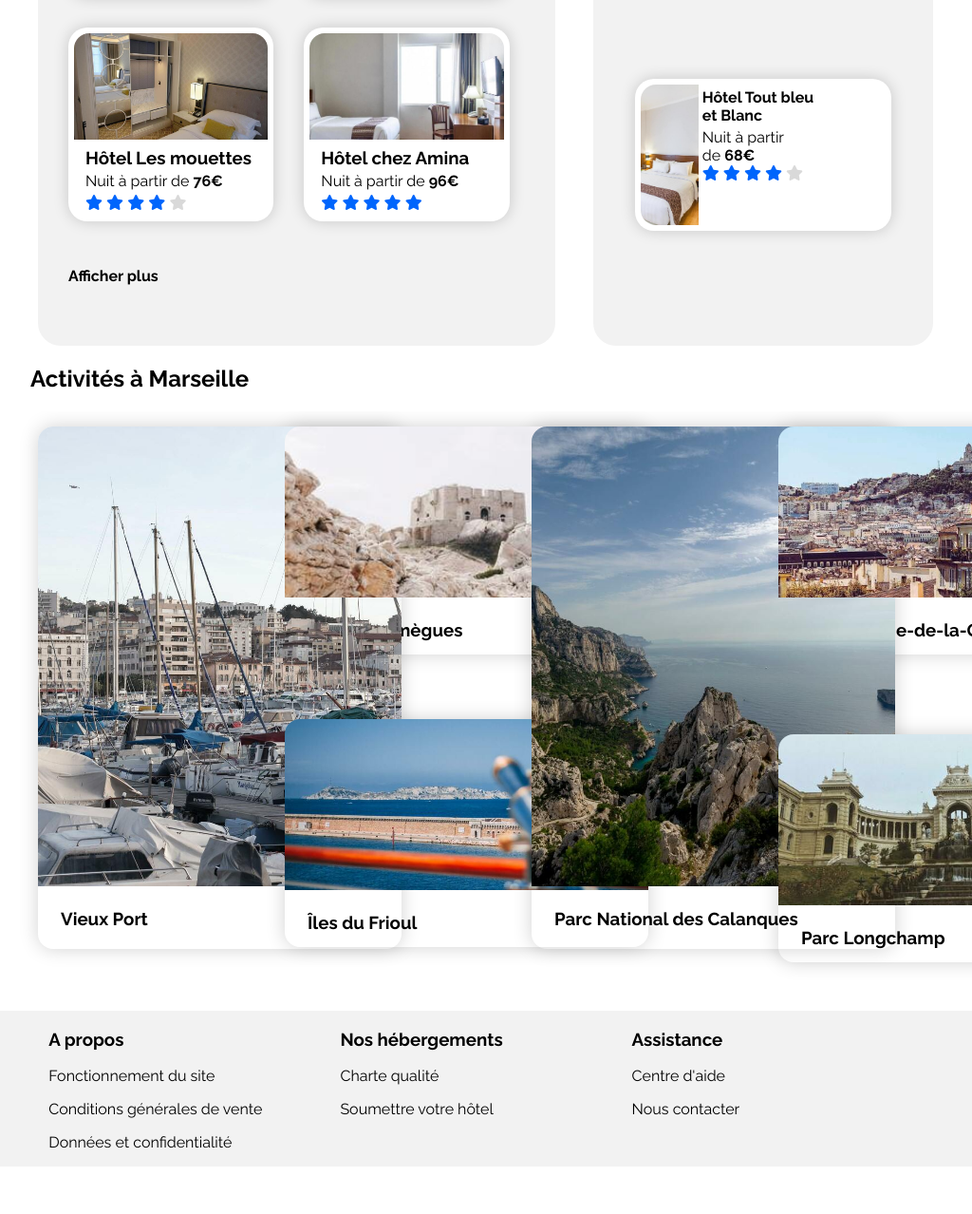
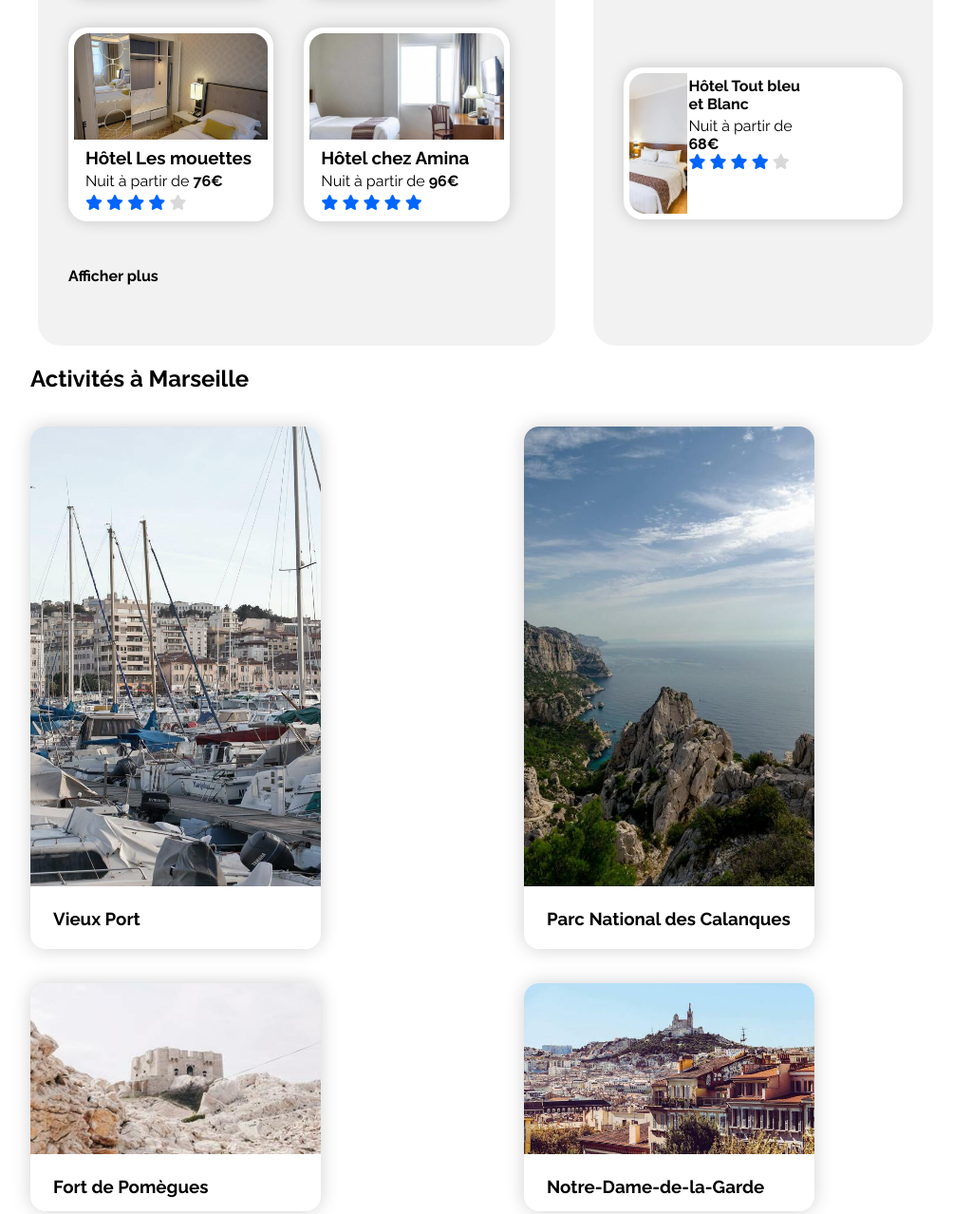
Before and after one commit to TheoCaudan/P2_CaudanTheo, a plain HTML site: page index.html in a window 1024 px wide. Shown: the part 1009-2287 px from the top of the page at 95% size. Before the commit the page ends 2237 px from the top, so only its background shows below. Drawn offline with Linux system fonts and the light colour scheme.

Commit message:
feature responsive for screen 769-1024px completed

```diff
--- a/style/style.css
+++ b/style/style.css
@@ -88,7 +88,6 @@ a {
   text-align: center;
 }
 .searchFormWrapiconIcon { padding-left: 0.1rem }
-
 .searchFormSearchinput {
   border-right: none;
   border-left: none;
@@ -114,13 +113,11 @@ a {
   border: none;
   min-height: 48px;
   border-radius: 0 1rem 1rem 0;
-  padding: 0 3rem;
   font-family: "Raleway", "Sans-serif";
   font-size: 1rem;
   cursor: pointer;
 }
 .searchFormSubmitinputSmallScreen { display:none }
-
 .searchFilters {
   display: flex;
   padding-left: 2rem;
@@ -144,7 +141,6 @@ a {
   font-weight: bold;
 }
 .searchFiltersFilter:last-child { margin-right:0 }
-
 .searchFiltersFilter:hover {
   background-color: #F3F8FF;
   transform: scale(1.025);
@@ -162,7 +158,6 @@ a {
   margin: -2px;
 }
 .searchFiltersFiltersWrapiconIcon { color: blue }
-
 .searchFiltersFilterTitle {
   margin: 0 1rem;
 }
@@ -211,9 +206,7 @@ a {
   grid-template-rows: auto 1fr;
 }
 .hostingMainHeader { grid-column: 1/-1 }
-
 .hostingMainHeaderTitle { margin: 0 }
-
 .hostingMainCard {
   background-color: white;
   border-radius: 1.25rem;
@@ -225,9 +218,7 @@ a {
   cursor: pointer;
 }
 .hostingMainCard:hover { transform: scale(1.025) }
-
 .hostingMainCardFigure { margin: 0 }
-
 .hostingMainCardFigureImg {
   height: 7rem;
   width: 100%;
@@ -237,17 +228,11 @@ a {
   object-fit: cover;
 }
 .hostingMainCardFigureCaptionTitle { margin: 0.25rem 0.75rem 0 0.75rem }
-
 .hostingMainCardDesc { margin: 0.25rem 0.75rem 0.25rem 0.75rem }
-
 .hostingMainCardDescPrice { font-weight: bold }
-
 .hostingMainCardGrade { margin: 0 0.75rem 0.25rem 0.75rem }
-
 .hostingMainCardGradeIcon[data-active=true] { color: #0065FC }
-
 .hostingMainCardGradeIcon[data-active=false] { color: #D9D9D9 }
-
 .hostingMainViewmore {
   font-weight: bold;
   margin-bottom: 1rem;
@@ -286,7 +271,6 @@ a {
   cursor: pointer;
 }
 .popularMainCard:hover { transform: scale(1.025) }
-
 .popularMainCardFigure {
   position: relative;
   min-height: 100%;
@@ -303,17 +287,11 @@ a {
   position: absolute;
 }
 .popularMainCardFigureCaptionTitle { margin: 0.25rem 0.75rem 0 9rem }
-
 .popularMainCardDesc { margin: 0.25rem 0.75rem 0 9rem }
-
 .popularMainCardDescPrice { font-weight: bold }
-
 .popularMainCardGrade { margin: 0 0.75rem 0 9rem }
-
 .popularMainCardGradeIcon[data-active=true] { color: #0065FC }
-
 .popularMainCardGradeIcon[data-active=false] { color: #D9D9D9 }
-
 .activity {
   height: 600px;
   margin-bottom: 80px;
@@ -332,13 +310,9 @@ a {
   padding-left: 2rem;
 }
 .activityMainCardFigure { display: flex }
-
 .activityMainCardFigure a { width: 383px }
-
 .activityMainCardColumn1 a, .activityMainCardColumn3 a { height: 100% }
-
 .activityMainCardColumn2 a, .activityMainCardColumn4 a { height: 50% }
-
 .activityMainCardColumn1 {
   display: flex;
   flex-direction: column;
@@ -416,17 +390,11 @@ a {
   display: inline-block;
 }
 .activityMainCardFigure1:hover { transform: scale(1.025) }
-
 .activityMainCardFigure2:hover { transform: scale(1.025) }
-
 .activityMainCardFigure3:hover { transform: scale(1.025) }
-
 .activityMainCardFigure4:hover { transform: scale(1.025) }
-
 .activityMainCardFigure5:hover { transform: scale(1.025) }
-
 .activityMainCardFigure6:hover { transform: scale(1.025) }
-
 .activityMainCardFigureImg {
   position: relative;
   flex: 1;
@@ -444,7 +412,6 @@ a {
   object-fit: cover;
 }
 .activityMainCardFigureCaptionTitle { margin: 1.2rem 1.5rem }
-
 .footer {
   background-color: #F2F2F2;
   width: 100%;
@@ -455,7 +422,6 @@ a {
   box-sizing: border-box;
 }
 .footerAbout, .footerHosting, .footerHelp { width: 30% }
-
 .footerHostingContent, .footerAboutContent, .footerHelpContent {
   list-style: none;
   margin-left: -2.5rem;
@@ -465,7 +431,6 @@ a {
   margin: 1rem 0;
 }
 .footerContentLink:hover { text-decoration: underline }
-
 @media (min-device-width: 320px) and (max-device-width: 425px) {
   .header {
     grid-template-columns: 50% 50%;
@@ -474,13 +439,11 @@ a {
     margin-right: auto;
   }
   .header-1 { grid-area: 1 / 1 / 2 / 2 }
-
   .headerImg {
     justify-content: center;
     align-content: center;
     height: 2.813rem;
   }
-
   .header-2 {
     grid-area: 1 / 2 / 2 / 3;
     align-self: end;
@@ -508,11 +471,8 @@ a {
     padding-right: 0;
     padding-left: 0;
   }
-
   .headerNav { display: block }
-
   .headerSignup { display: block }
-
   .headerNavLink {
     padding-bottom: 20px;
     width: 104%;
@@ -523,7 +483,6 @@ a {
     border-top: none;
   }
   .headerNavLink[data-active=false] { border: none }
-
   .headerNavLink:hover {
     border-top: none;
     border-bottom: 4px solid #0065FC;
@@ -544,12 +503,10 @@ a {
     justify-content: center;
     align-items: center;
   }
-
   .searchFormWrapicon {
     width: 23px;
     margin-left: 0;
   }
-
   .searchHeaderTitle {
     padding-left: 0;
     width: 320px;
@@ -562,7 +519,6 @@ a {
     margin-right: auto;
     width: 320px;
   }
-
   .searchFormSubmitinputSmallScreen {
     display: block;
     padding: 0;
@@ -580,7 +536,6 @@ a {
     cursor: pointer;
   }
   .searchFormSubmitinput { display: none }
-
   .searchFormSearchinput {
     padding-right: 0;
     min-width: 180px;
@@ -593,7 +548,6 @@ a {
     padding-right: 0;
   }
   .hosting { display: none }
-
   .hosting, .popular, .hostingSmallScreen {
     background-color: white;
   }
@@ -621,7 +575,6 @@ a {
     padding-left: 0;
   }
   .hostingMainHeaderTitle { padding-left: 5px }
-
   .popular {
       padding-top: 20px;
       margin-bottom: 20px;
@@ -639,15 +592,13 @@ a {
     margin-right: auto;
     margin-left: auto;
     width: 275px;
-    padding-left: 18px;}
-
+    padding-left: 18px;
+  }
   .popularMainCard { max-width: 275px }
-
   .popularMainCardFigureImg, .popularMainCardFigureImgSmall {
     width: 48%;
   }
   .activity { display: none }
-
   .activitySmallScreen {
     display: flex;
     flex-direction: column;
@@ -660,7 +611,6 @@ a {
     margin-right: auto;
   }
   .activityHeaderTitle { padding-left: 0 }
-
   .activityMainCardFigure {
     height: 250px;
     margin-left: auto;
@@ -668,7 +618,6 @@ a {
     width: 320px;
     margin-right: auto;
   }
-
   .activityMainCardFigure1, .activityMainCardFigure2, .activityMainCardFigure3,
   .activityMainCardFigure4, .activityMainCardFigure5, .activityMainCardFigure6 {
     height: 250px;
@@ -679,14 +628,11 @@ a {
     border-radius: 0;
   }
   .activityMainCardFigureImg { height: 75% }
-
   .activityMainCardFigureImg, .activityMainCardFigureImgSmall { max-width: 100% }
-
   .footer {
     margin-top: 33px;
     flex-direction: column;
- }
-
+  }
   .footerAbout, .footerHosting, .footerHelp {
     width: 85%;
     padding-left: 15%;
@@ -709,7 +655,6 @@ a {
     padding-right: 0;
   }
   .hosting { display: none }
-
   .popular, .hostingSmallScreen {
     background-color: white;
   }
@@ -722,7 +667,6 @@ a {
     padding-right: 10px;
   }
   .headerNavLink.header-4 { margin-left: 128px }
-
   .hostingSmallScreen {
     display: block;
     border-radius: 0;
@@ -747,7 +691,6 @@ a {
     padding-left: 0;
   }
   .hostingMainHeaderTitle { padding-left: 5px }
-
   .popular {
       padding-top: 20px;
       margin-bottom: 20px;
@@ -765,15 +708,13 @@ a {
     margin-right: auto;
     margin-left: auto;
     width: 275px;
-    padding-left: 18px;}
-
+    padding-left: 18px;
+  }
   .popularMainCard { max-width: 275px }
-
   .popularMainCardFigureImg, .popularMainCardFigureImgSmall {
     width: 48%;
   }
   .activity { display: none }
-
   .activitySmallScreen {
     display: flex;
     flex-direction: column;
@@ -786,7 +727,6 @@ a {
     margin-right: auto;
   }
   .activityHeaderTitle { padding-left: 0 }
-
   .activityMainCardFigure {
     height: 250px;
     margin-left: auto;
@@ -794,7 +734,6 @@ a {
     width: 320px;
     margin-right: auto;
   }
-
   .activityMainCardFigure1, .activityMainCardFigure2, .activityMainCardFigure3,
   .activityMainCardFigure4, .activityMainCardFigure5, .activityMainCardFigure6 {
     height: 250px;
@@ -805,14 +744,11 @@ a {
     border-radius: 0;
   }
   .activityMainCardFigureImg { height: 75% }
-
   .activityMainCardFigureImg, .activityMainCardFigureImgSmall { max-width: 100% }
-
   .footer {
     margin-top: 33px;
     flex-direction: column;
- }
-
+  }
   .footerAbout, .footerHosting, .footerHelp {
     width: 85%;
     padding-left: 15%;
@@ -820,7 +756,6 @@ a {
 }
 @media (min-device-width: 769px) and (max-device-width: 1024px) {
   .hostingPopular { grid-template-columns: 61% 35% }
-
   .hostingMain {
     display: grid;
     column-gap: 2rem;
@@ -829,16 +764,35 @@ a {
     grid-template-rows: auto auto 1fr;
   }
   .popularMainCardFigureCaptionTitle {
-    margin-left: 35%;
+    margin-left: 34%;
     margin-right: 0;
     font-size: medium;
+    width: unset;
   }
-  .popularMainCardDesc { margin-left: 35% }
-
-  .popularMainCardGrade { margin-left: 35% }
+  .popularMainCard { margin: 0 }
+  .popularMainCardDesc { margin-left: 34% }
+  .popularMainCardGrade { margin-left: 34% }
+  .popularMainCardFigureImg, .popularMainCardFigureImgSmall {
+    min-height: 0;
+    height: 148px;
+  }
+  .popularMainCardDesc { margin-left: 34% }
+  .popularMainCardGrade { margin-left: 34% }
+  .activity { height: 1160px }
+  .activityMain { column-count: 2 }
+  .activityMainCard {
+    flex-direction: row;
+    flex-wrap: wrap;
+    margin-left: 0;
+    margin-right: 0;
+  }
+  .activityMainCardColumnBig, .activityMainCardColumnSmall {
+    margin-left: 2rem;
+    margin-right: 2rem;
+    width: 80% }
 }
 @media (min-device-width: 1025px) and (max-device-width: 1440px) {
-
+  .popularMainCardFigureImg, .popularMainCardFigureImgSmall { max-height: 148px }
 }
 @media (min-device-width: 1441px) and (max-device-width: 2560px) {
 
```
